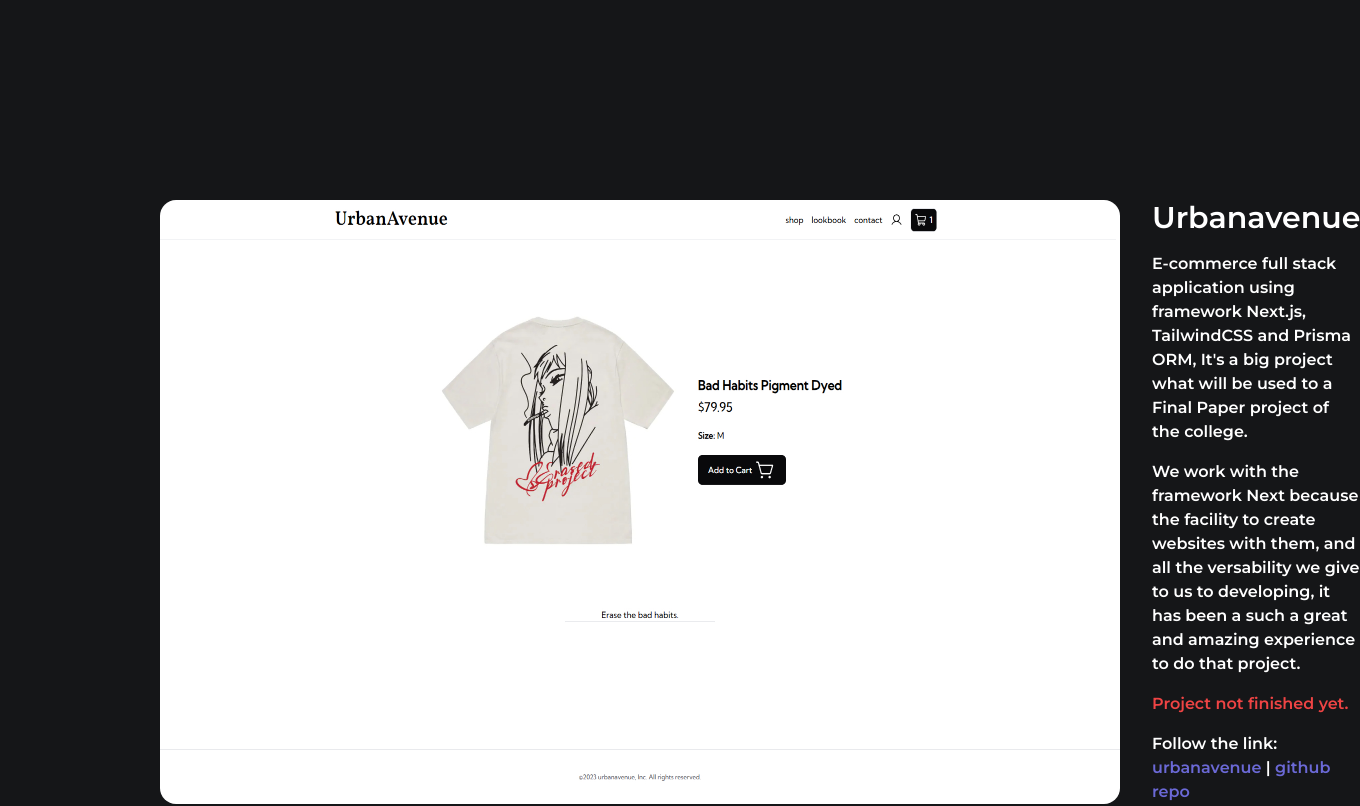
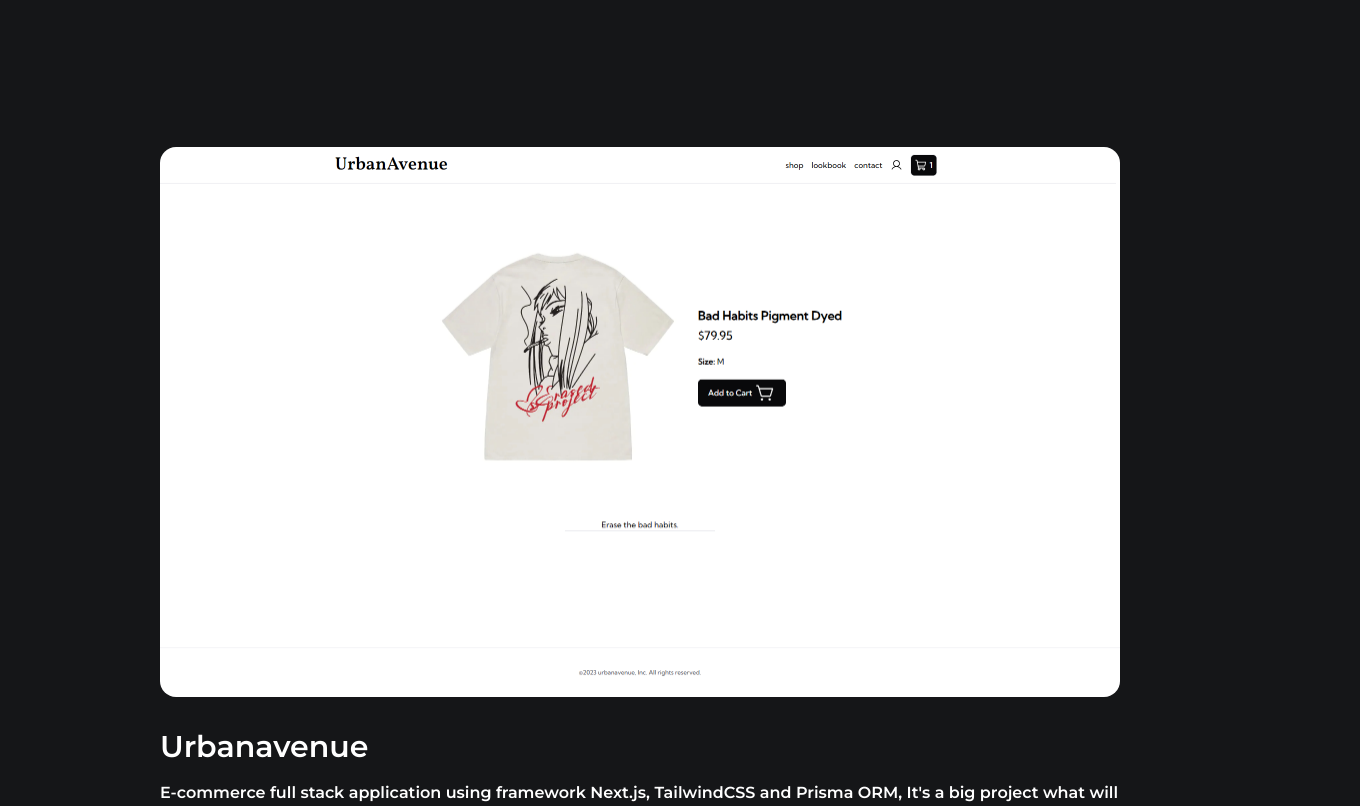
Before and after one commit to LrAmaral/portfolio, a Next.js app: page / in a window 1280 px wide. Shown: the part 1480-2286 px from the top of the page, 1360 px wide, since content can reach past the window. Built offline with nearby package versions, Linux system fonts and the light colour scheme.

Commit message:
:wrench: minor-changes

```diff
--- a/components/layout/design.tsx
+++ b/components/layout/design.tsx
@@ -3,7 +3,7 @@ import Loader from './loader'
 
 const Design = () => {
   return (
-    <div id="design" className='h-screen flex flex-col items-center gap-4'>
+    <div id="design" className='h-screen flex flex-col justify-center items-center gap-4'>
       <h1>Design layout not finished yet.</h1>
       <Loader />
     </div>
--- a/components/layout/project.tsx
+++ b/components/layout/project.tsx
@@ -3,9 +3,9 @@ import Link from 'next/link'
 
 function Project() {
   return (
-    <main id='project' className='flex flex-col w-full h-screen items-center font-alt xs:mb-20 md:mb-0'>
-      <div className='h-screen flex md:flex-row xs:flex-col gap-8 items-start justify-center w-3/4 mt-20 md:mb-0 xs:mb-20'>
-         <div className='flex md:flex-col lg:flex-row xl:flex-row xs:flex-col gap-8'>
+    <main id='project' className='flex flex-col w-full h-screen justify-center items-center font-alt xs:mb-20 md:mb-0'>
+      <div className='h-screen flex md:flex-col xs:flex-col gap-8 items-start justify-center w-3/4 mt-20 md:mb-0 xs:mb-20'>
+         <div className='flex xs:flex-col md:flex-col gap-8'>
           <Image className="rounded-2xl" src={'/shop.jpg'} loading={'lazy'} quality={100} width={1000} height={500} alt='print of project'/>
           <div className='flex gap-4 items-start flex-col'>
               <h1 className='md:text-3xl xs:text-xl font-sans font-bold'>Urbanavenue</h1>
--- a/components/layout/who.tsx
+++ b/components/layout/who.tsx
@@ -1,13 +1,8 @@
-'use client'
-
-import { Github, Linkedin } from "lucide-react"
-import Link from "next/link"
-import { Separator } from "../ui/separator"
 import Image from "next/image"
 
 function Who() {
   return (
-    <div id="who" className="md:w-[78rem] xs:w-3/4 flex flex-col h-screen xs:mb-24 md:mb-0">
+    <div id="who" className="md:w-[78rem] xs:w-3/4 flex flex-col h-screen">
         <div className="border-alt shadow-alt shadow-lg hover:shadow-md transition ease-in-out duration-1000 border rounded-2xl md:p-20 xs:p-10 flex xs:flex-col md:flex-row xs:gap-[3rem] md:gap-[4rem]">
         <div className="xs:w-3/4 md:w-2/4">
           <Image src={'/profile.png'} alt="perfil" width={600} height={300}/>
```
